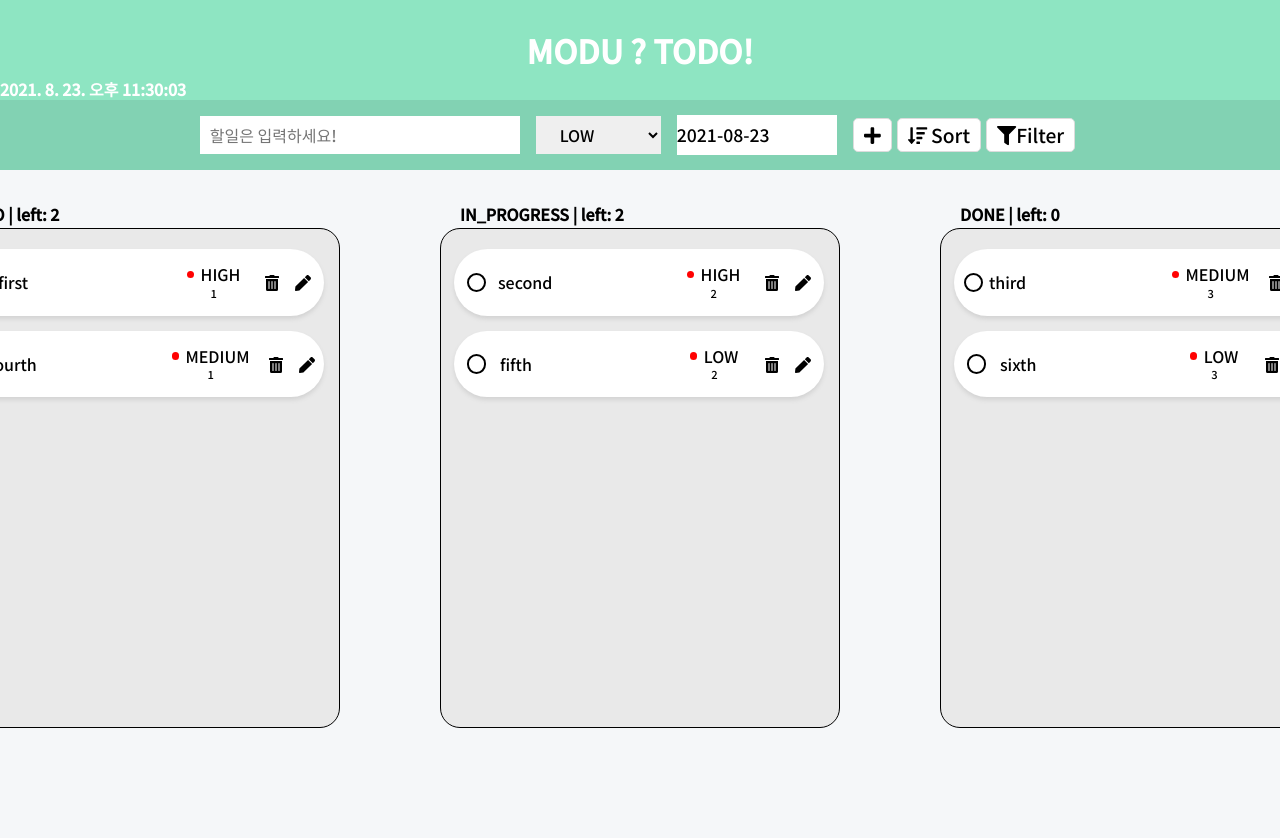
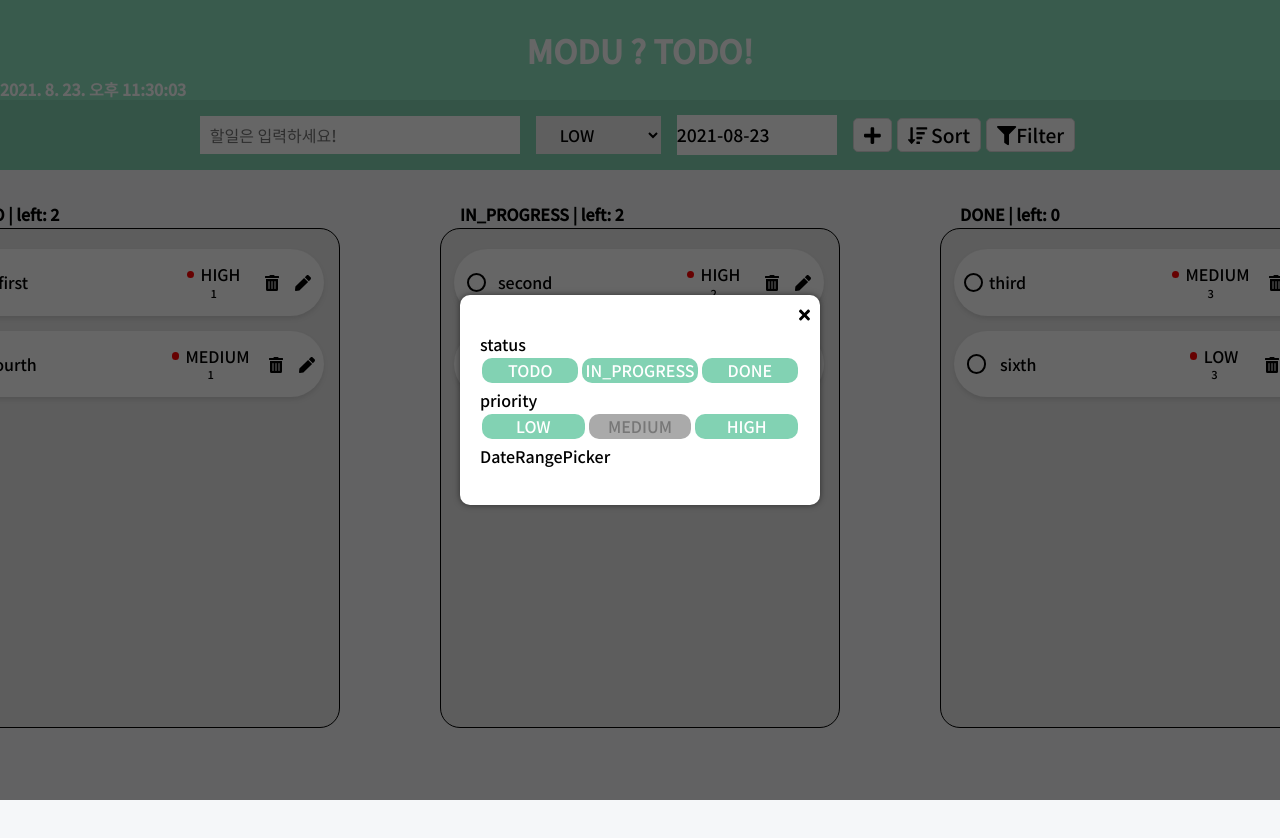
Before and after one commit to team2-freeOnBorading/modu-todo, a React (Create React App) app: page / in a window 1280 px wide. Both pictures are taken after a click on the button "Filter". Shown: the top 838 px of the page. Built offline with nearby package versions, Linux system fonts and the light colour scheme.

Commit message:
feat: Todofilter내 FilterModal 컴포넌트 추가

```diff
--- a/src/components/TodoHeader/TodoFilter/TodoFilter.tsx
+++ b/src/components/TodoHeader/TodoFilter/TodoFilter.tsx
@@ -6,6 +6,8 @@ import 'react-datepicker/dist/react-datepicker.css';
 import { FontAwesomeIcon } from '@fortawesome/react-fontawesome';
 import { faSortAmountDown, faFilter, faPlus } from '@fortawesome/free-solid-svg-icons';
 import { Status, Priority } from 'type';
+import useModal from 'hooks/useModal';
+import FilterModal from 'components/common/Modal/FilterModal';
 
 const TodoFilter = () => {
   const [inputValue, setInputValue] = useState({
@@ -15,6 +17,8 @@ const TodoFilter = () => {
     status: Status.NOT_STARTED,
     createdAt: new Date(),
   });
+
+  const [filterVisible, openFilter, closeFilter] = useModal(false);
 
   const handleChange = (event: React.ChangeEvent<HTMLSelectElement | HTMLInputElement>) => {
     setInputValue({ ...inputValue, [event.target.name]: event.target.value });
@@ -27,6 +31,7 @@ const TodoFilter = () => {
   };
 
   return (
+    <>
       <Wrapper>
         <Form onSubmit={handleSubmit}>
           <FormInput type='text' name='task' placeholder='할일은 입력하세요!' value={inputValue.task} onChange={(e) => handleChange(e)} />
@@ -54,11 +59,13 @@ const TodoFilter = () => {
         <button>
           <FontAwesomeIcon icon={faSortAmountDown} /> Sort
         </button>
-      <button>
+        <button onClick={openFilter}>
           <FontAwesomeIcon icon={faFilter} />
           Filter
         </button>
       </Wrapper>
+      <FilterModal visible={filterVisible} onClose={closeFilter} />
+    </>
   );
 };
 
--- a/src/components/common/Modal/FilterModal/FilterModal.tsx
+++ b/src/components/common/Modal/FilterModal/FilterModal.tsx
@@ -14,8 +14,8 @@ const mockFilterOption: any = {
 export interface IFilterOptions {
   status: Status[];
   priority: Priority[];
-  startDate?: string;
-  endDate?: string;
+  startDate?: Date;
+  endDate?: Date;
 }
 
 export interface FilterModalProps extends ModalProps {
--- a/src/components/common/Modal/Modal.tsx
+++ b/src/components/common/Modal/Modal.tsx
@@ -22,7 +22,7 @@ const Modal: React.FC<ModalProps> = ({ visible, children, onClose }) => {
 
   return (
     <>
-      <ModalOverlay onClick={onClose} visible={visible} />
+      <ModalOverlay visible={visible} />
       <ModalContainer visible={visible} onClick={onMaskClick}>
         <ModalInner>
           <CloseButton className='modal-close' onClick={onClose}>
--- a/src/components/common/Modal/SortModal.tsx
+++ b/src/components/common/Modal/SortModal/SortModal.tsx
@@ -1,5 +1,9 @@
 import React from 'react'
 
+export interface IFilterOptions {
+  sortBy: string;
+  order: string;
+}
 
 
 const SortModal = () => {
```
Lines whose indentation alone changed are shown as unchanged.
